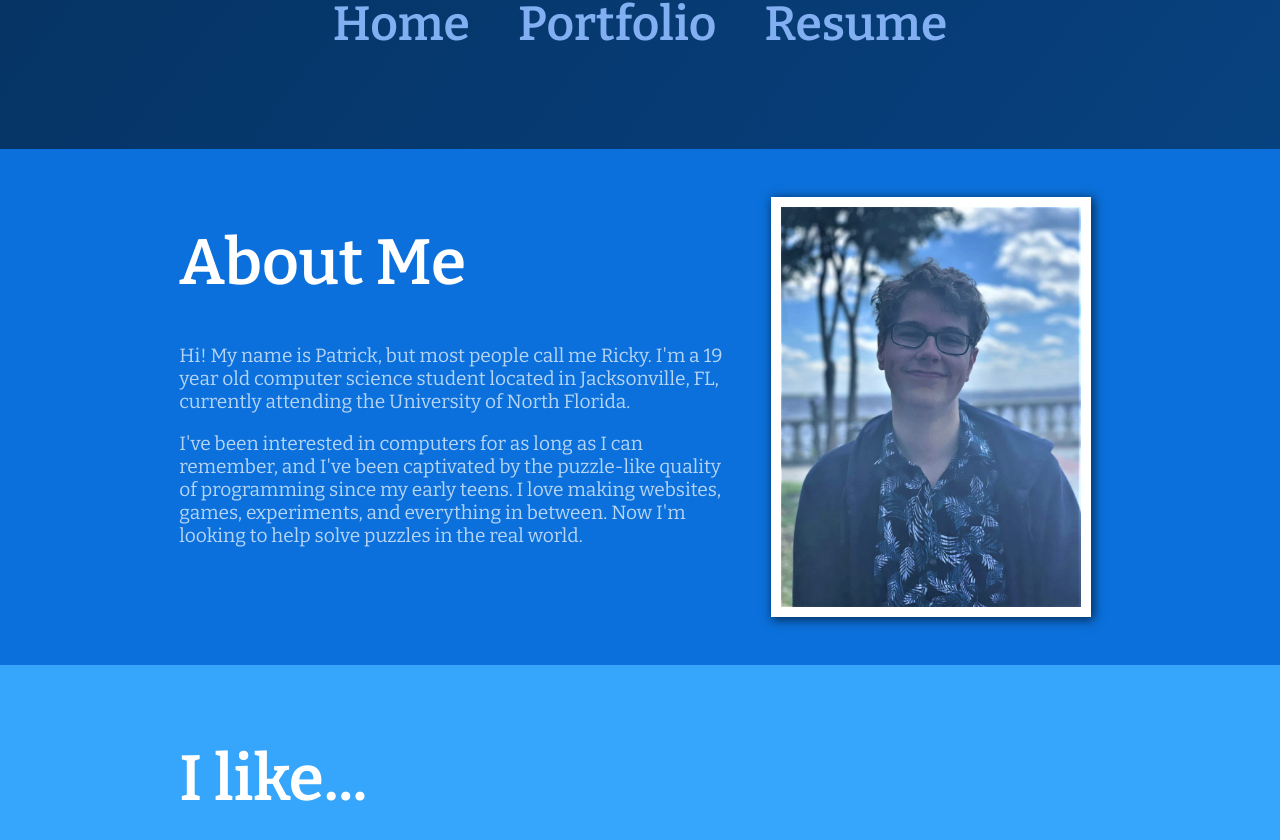
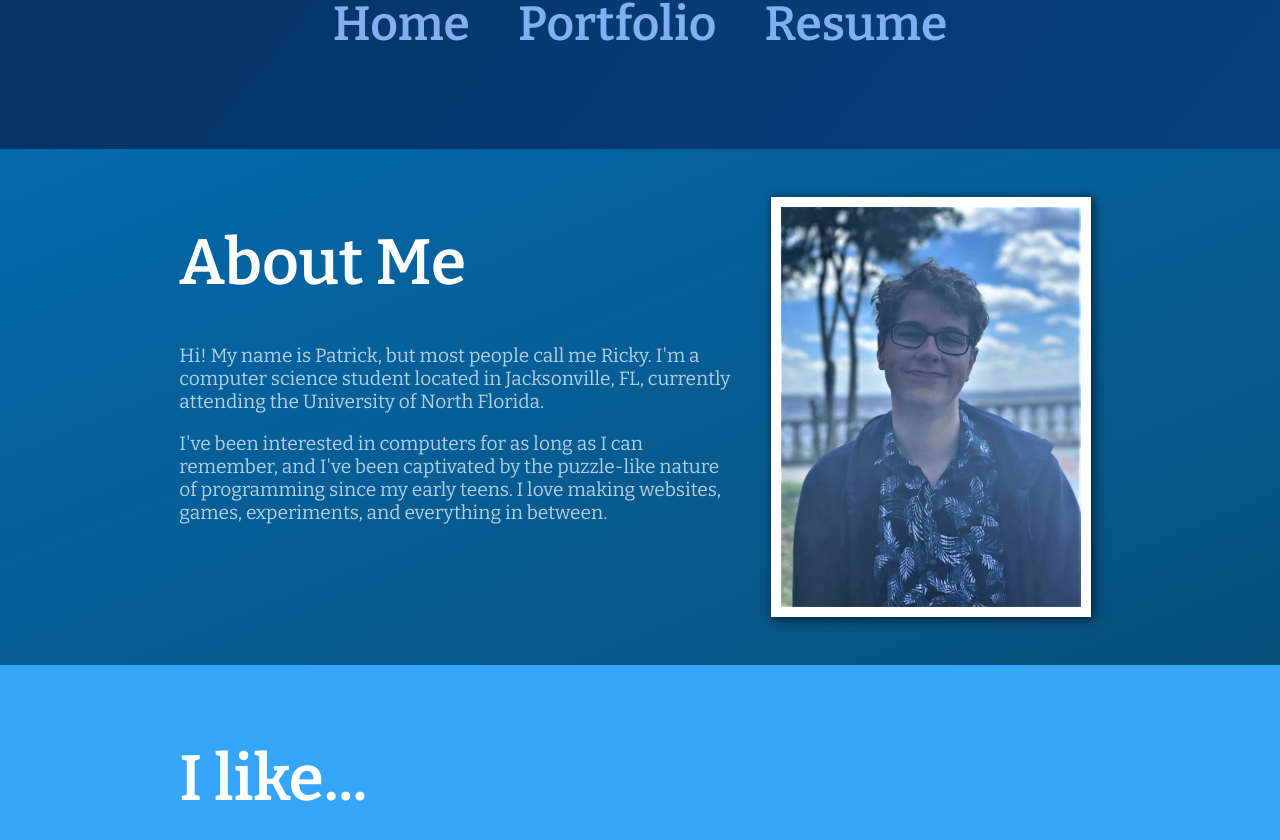
Before and after one commit to patrickledew/Portfolio, a React (Vite) app: page / in a window 1280 px wide. Shown: the part 608-1448 px from the top of the page. Built offline with nearby package versions, Linux system fonts and the light colour scheme; no server answers.

Commit message:
removed age

```diff
--- a/src/components/Home/AboutSection.tsx
+++ b/src/components/Home/AboutSection.tsx
@@ -22,16 +22,15 @@ const AboutSection: React.FC = () => {
         <div className="about-text">
           <h1>About Me</h1>
           <p>
-            Hi! My name is Patrick, but most people call me Ricky. I'm a 19 year
-            old computer science student located in Jacksonville, FL, currently
+            Hi! My name is Patrick, but most people call me Ricky. I'm a
+            computer science student located in Jacksonville, FL, currently
             attending the University of North Florida.
           </p>
           <p>
             I've been interested in computers for as long as I can remember, and
-            I've been captivated by the puzzle-like quality of programming since
+            I've been captivated by the puzzle-like nature of programming since
             my early teens. I love making websites, games, experiments, and
-            everything in between. Now I'm looking to help solve puzzles in the
-            real world.
+            everything in between.
           </p>
           <p></p>
         </div>
--- a/src/components/Home/aboutSection.scss
+++ b/src/components/Home/aboutSection.scss
@@ -1,3 +1,11 @@
+.section.about {
+  background: linear-gradient(
+    to bottom right,
+    rgb(4, 105, 172),
+    rgb(7, 81, 124)
+  );
+}
+
 .section.about .section-content {
   display: flex;
   flex-wrap: nowrap;
```
